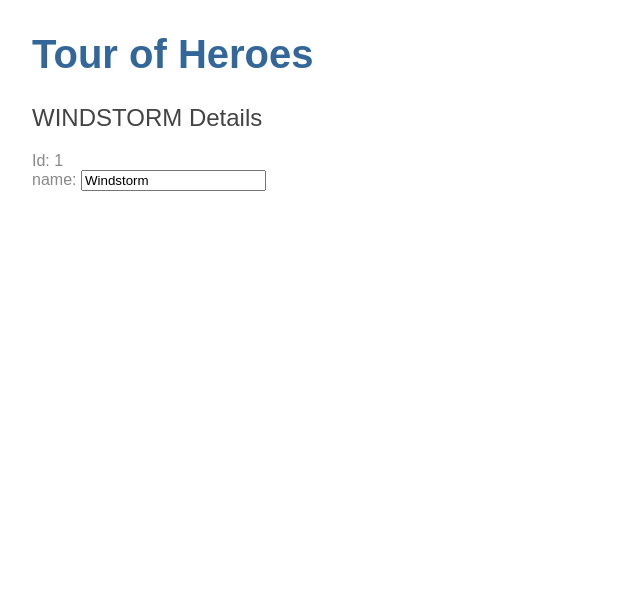
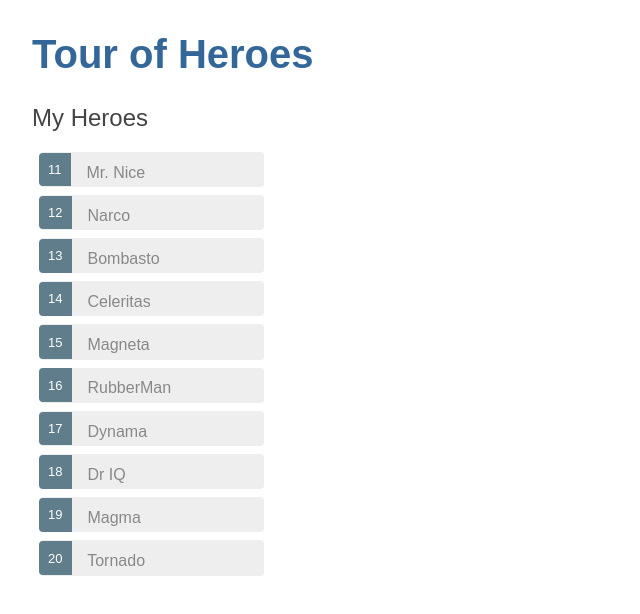
Before and after one commit to L30n4rd0/angular-tour-of-heroes, an Angular app: page / in a window 1280 px wide. Shown: the top 614 px of the page, without its empty margins (0-640 px from the left). Built offline with nearby package versions, Linux system fonts and the light colour scheme.

Commit message:
Implementation of the Hero listing Hero listing Edit a selected hero from list

```diff
--- a/src/app/heroes/heroes.component.css
+++ b/src/app/heroes/heroes.component.css
@@ -0,0 +1,48 @@
+/* HeroesComponent's private CSS styles */
+.selected {
+    background-color: #CFD8DC !important;
+    color: white;
+  }
+  .heroes {
+    margin: 0 0 2em 0;
+    list-style-type: none;
+    padding: 0;
+    width: 15em;
+  }
+  .heroes li {
+    cursor: pointer;
+    position: relative;
+    left: 0;
+    background-color: #EEE;
+    margin: .5em;
+    padding: .3em 0;
+    height: 1.6em;
+    border-radius: 4px;
+  }
+  .heroes li.selected:hover {
+    background-color: #BBD8DC !important;
+    color: white;
+  }
+  .heroes li:hover {
+    color: #607D8B;
+    background-color: #DDD;
+    left: .1em;
+  }
+  .heroes .text {
+    position: relative;
+    top: -3px;
+  }
+  .heroes .badge {
+    display: inline-block;
+    font-size: small;
+    color: white;
+    padding: 0.8em 0.7em 0 0.7em;
+    background-color: #607D8B;
+    line-height: 1em;
+    position: relative;
+    left: -1px;
+    top: -4px;
+    height: 1.8em;
+    margin-right: .8em;
+    border-radius: 4px 0 0 4px;
+  }
--- a/src/app/heroes/heroes.component.html
+++ b/src/app/heroes/heroes.component.html
@@ -1,15 +1,25 @@
-<h2>{{hero.name | uppercase}} Details</h2>
+<h2>My Heroes</h2>
+
+<ul class="heroes">
+
+  <li *ngFor="let hero of heroes"
+  [class.selected]="hero === selectedHero"
+  (click)="onSelect(hero)">
+    <span class="badge">{{hero.id}}</span> {{hero.name}}
+  </li>
+
+</ul>
+
+<div *ngIf="selectedHero">
+  <h2>{{selectedHero.name | uppercase}} Details</h2>
 
   <div>
-  <span>Id: </span>{{hero.id}}
+    <span>Id: </span>{{selectedHero.id}}
   </div>
-
-<!-- <div>
-  <span>Name: </span>{{hero.name}}
-</div> -->
 
   <div>
       <label>name:
-      <input [(ngModel)]="hero.name" placeholder="name" name="name"/>
+        <input [(ngModel)]="selectedHero.name" placeholder="name" name="name"/>
       </label>
   </div>
+</div>
--- a/src/app/heroes/heroes.component.ts
+++ b/src/app/heroes/heroes.component.ts
@@ -1,5 +1,6 @@
 import { Component, OnInit } from '@angular/core';
 import { Hero } from '../hero';
+import { HEROES } from '../mock-heroes';
 
 @Component({
   selector: 'app-heroes',
@@ -9,12 +10,21 @@
 
 export class HeroesComponent implements OnInit {
 
-  hero: Hero = {
-    id: 1,
-    name: 'Windstorm'
-  };
+  // hero: Hero = {
+  //   id: 1,
+  //   name: 'Windstorm'
+  // };
 
-  constructor() { }
+  heroes = HEROES;
+
+  selectedHero: Hero;
+
+  onSelect(hero: Hero): void {
+    this.selectedHero = hero;
+  }
+
+  constructor() {
+  }
 
   ngOnInit() {
   }
--- /dev/null
+++ b/src/app/mock-heroes.ts
@@ -0,0 +1,14 @@
+import { Hero } from './hero';
+
+export const HEROES: Hero[] = [
+  { id: 11, name: 'Mr. Nice' },
+  { id: 12, name: 'Narco' },
+  { id: 13, name: 'Bombasto' },
+  { id: 14, name: 'Celeritas' },
+  { id: 15, name: 'Magneta' },
+  { id: 16, name: 'RubberMan' },
+  { id: 17, name: 'Dynama' },
+  { id: 18, name: 'Dr IQ' },
+  { id: 19, name: 'Magma' },
+  { id: 20, name: 'Tornado' }
+];
```
Lines whose indentation alone changed are shown as unchanged.
